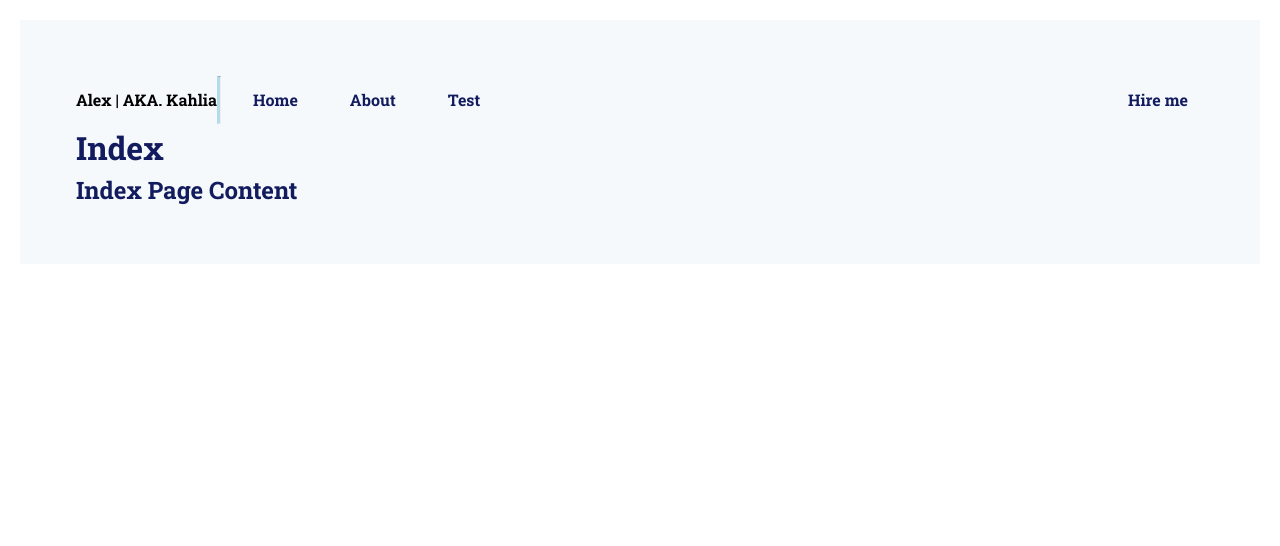
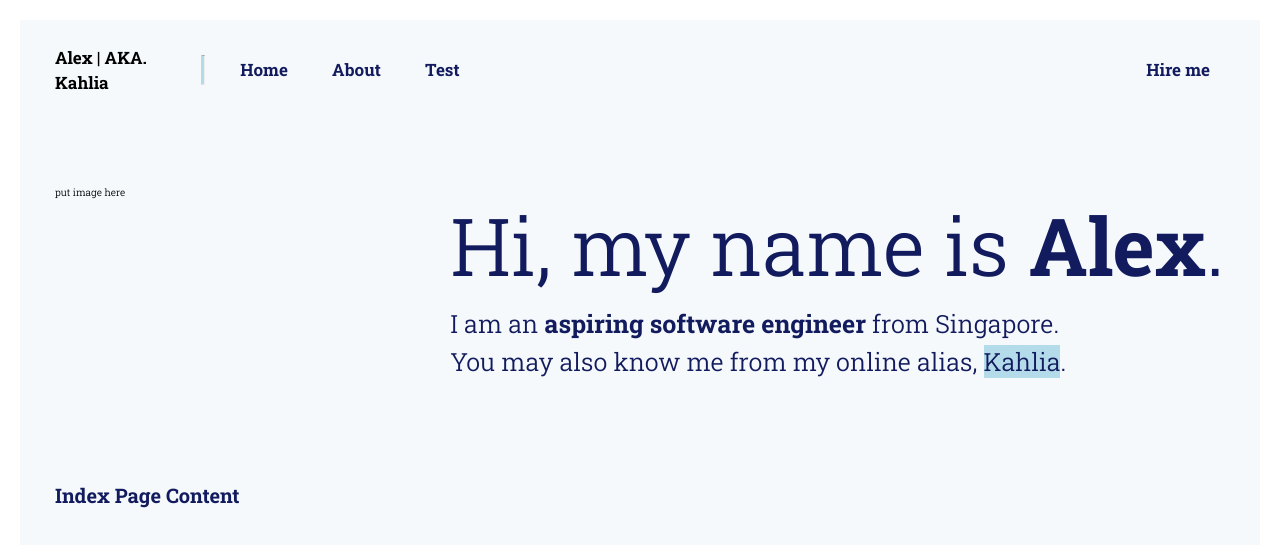
Before and after one commit to kahliya/portfolio, an Astro site: page / in a window 1280 px wide. Built offline with nearby package versions, Linux system fonts and the light colour scheme; Astro itself is replaced by a stand-in of ours.

Commit message:
feat: Include profile section in index page   - refactor: Update font-size to 62.5% and update affected components

```diff
--- a/src/css/global.css
+++ b/src/css/global.css
@@ -1,13 +1,29 @@
+/* Layout CSS */
 html {
+  font-size: 62.5%;
+
   font-family: 'Roboto Slab', sans-serif;
+  font-weight: 350;
 }
 
 body {
   padding: 20px;
 }
 
-#page-wrapper {
+.page-wrapper {
   padding: 3.5rem;
+}
+
+.main-section {
+  max-width: 1200px;
+  margin: 0 auto;
+
+  display: flex;
+  flex-direction: column;
+}
+
+.sub-section {
+  margin-top: 10rem;
 }
 
 /* Generic widths */
--- /dev/null
+++ b/src/css/index.css
@@ -0,0 +1,13 @@
+/* IDs */
+#main-header-text {
+  font-size: 8rem;
+}
+
+#profile-section {
+  display: flex;
+  justify-content: space-between;
+
+  .subtext{
+    font-size: 2.5rem;
+  }
+}
--- a/src/css/navbar.css
+++ b/src/css/navbar.css
@@ -1,5 +1,6 @@
 #navbar {
   justify-content: space-between;
+  font-size: 1.7rem;
 }
 
 #navbar > div {
@@ -10,10 +11,11 @@
 #navbar > div > hr {
   height: 100%;
   border-left: 3px solid var(--accent-2);
+  margin-right: 1rem;
 }
 
 #navbar a {
-  padding: 0.5rem 1rem;
+  padding: 0.9rem 1.5rem;
   margin-left: 1rem;
   border-radius: 10px;
   color: var(--accent-1);
--- a/src/layouts/BaseLayout.astro
+++ b/src/layouts/BaseLayout.astro
@@ -21,11 +21,12 @@ const { pageTitle } = Astro.props
 		<title>{pageTitle}</title>
 	</head>
 	<body class="bg-sub">
-    <div id="page-wrapper" class="bg-main">
+    <div class="page-wrapper bg-main">
       <Navbar />
       <main>
-        <h1 class="text-accent-1">{pageTitle}</h1>
-        <slot />
+        <div class="main-section">
+          <slot />
+        </div>
       </main>
     </div>
 	</body>
--- a/src/pages/index.astro
+++ b/src/pages/index.astro
@@ -1,10 +1,22 @@
 ---
 import BaseLayout from "../layouts/BaseLayout.astro";
+
+import '../css/index.css';
 
 const pageTitle = "Index";
 ---
 <BaseLayout pageTitle={pageTitle}>
-  <div class="flex">
-    <h2 class="text-accent-1">Index Page Content</h2>
+  <div id="profile-section" class="sub-section">
+    <div>
+      put image here
+    </div>
+    <div>
+      <p id="main-header-text" class="text-accent-1">Hi, my name is <b>Alex</b>.</h2>
+      <p class="subtext text-accent-1">I am an <b>aspiring software engineer</b> from Singapore.</p>
+      <p class="subtext text-accent-1">You may also know me from my online alias, <span class="bg-accent-2">Kahlia</span>.</p>
+    </div>
+  </div>
+  <div class="sub-section">
+    <h1 class="text-accent-1">Index Page Content</h2>
   </div>
 </BaseLayout>
```
